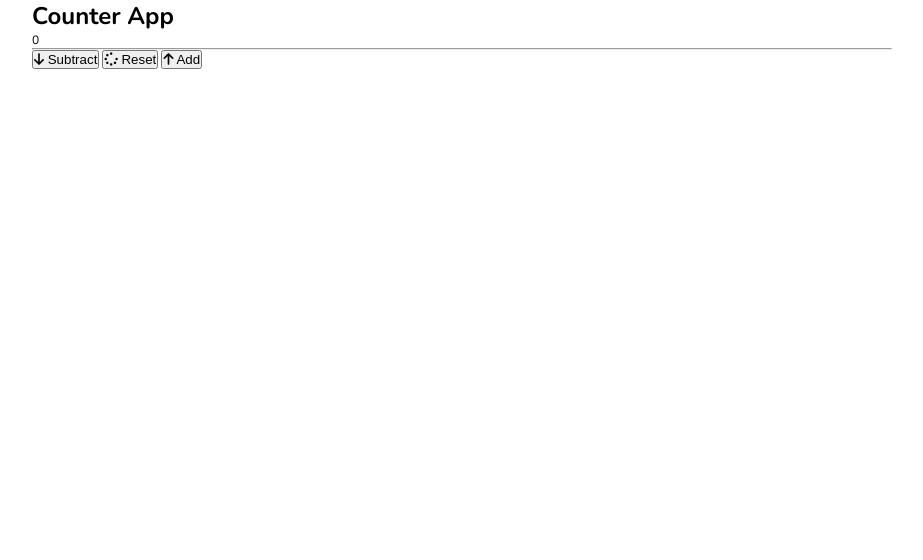
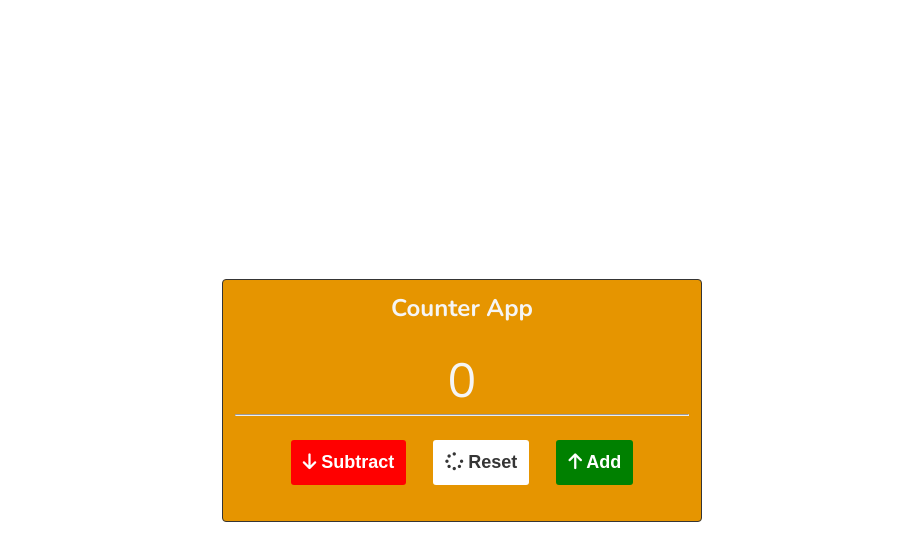
Before and after one commit to Nzenwa900/Learning-Counter-App, a plain HTML site: page index.html in a window 1280 px wide. Shown: the whole page, without its empty margins (178-1101 px from the left). Drawn offline with nearby package versions, Linux system fonts and the light colour scheme.

Commit message:
Rounding up CSS for the counter app

```diff
--- a/style.css
+++ b/style.css
@@ -32,4 +32,45 @@ img{
     max-width: 900px;
     margin: 0 auto;
     padding: 0 20px;
+    display: flex;
+    justify-content: center;
+    align-items: center;
+    height: 100vh;
 }
+.counter-div {
+    width: 40rem;
+    border: 1px solid #353535;
+    border-radius: 4px;
+    padding: 1rem;
+    background-color:#E69500;
+    color: whitesmoke;
+    text-align: center;
+}
+
+.counter-div > * {
+    margin-bottom: 2rem;
+}
+.count {
+    font-size: 4rem;
+}
+.buttons button {
+    padding: 1rem;
+    margin: 0 1rem;
+    font-size: 1.5rem;
+    font-weight: 600;
+    color: white;
+    border: none;
+    outline: none;
+    border-radius: 3px;
+    cursor: pointer;
+}
+button.subtract {
+    background-color: red;
+}
+button.reset {
+    background-color: white;
+    color: #353535;
+}
+button.add {
+    background-color: green;
+}
```
